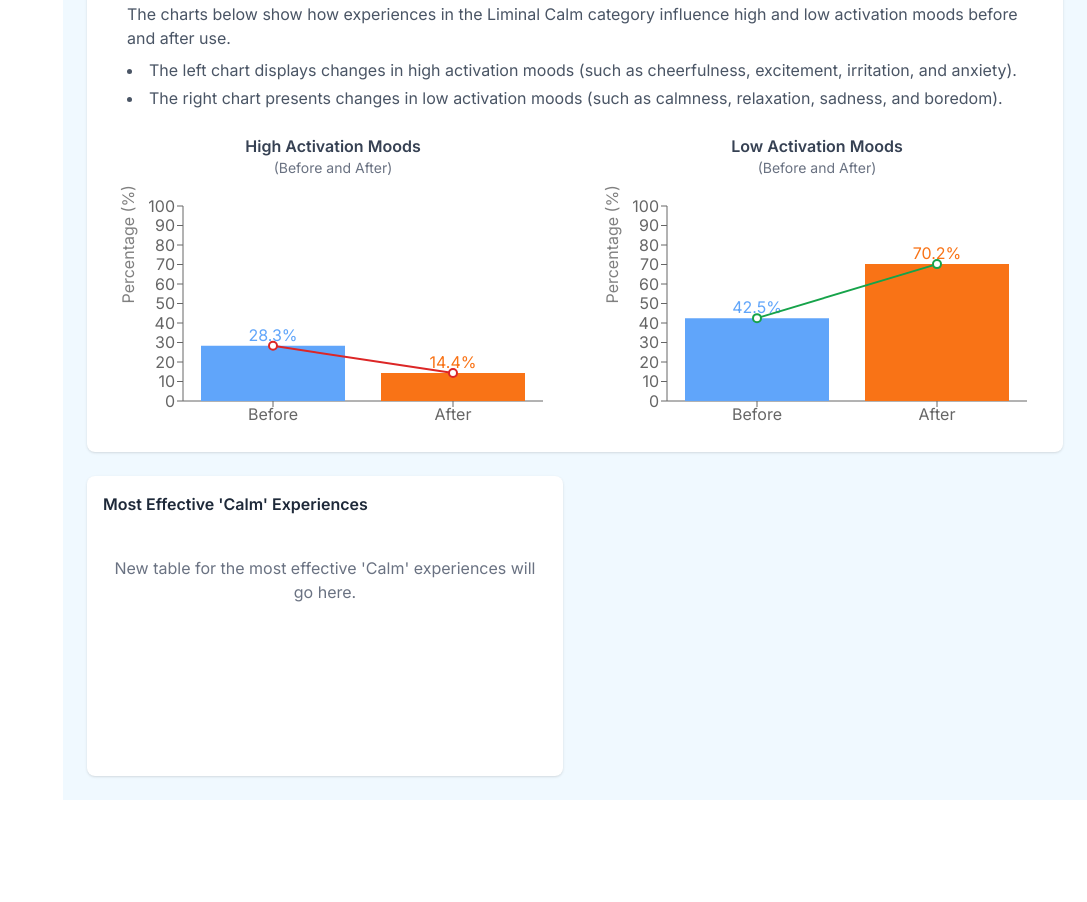
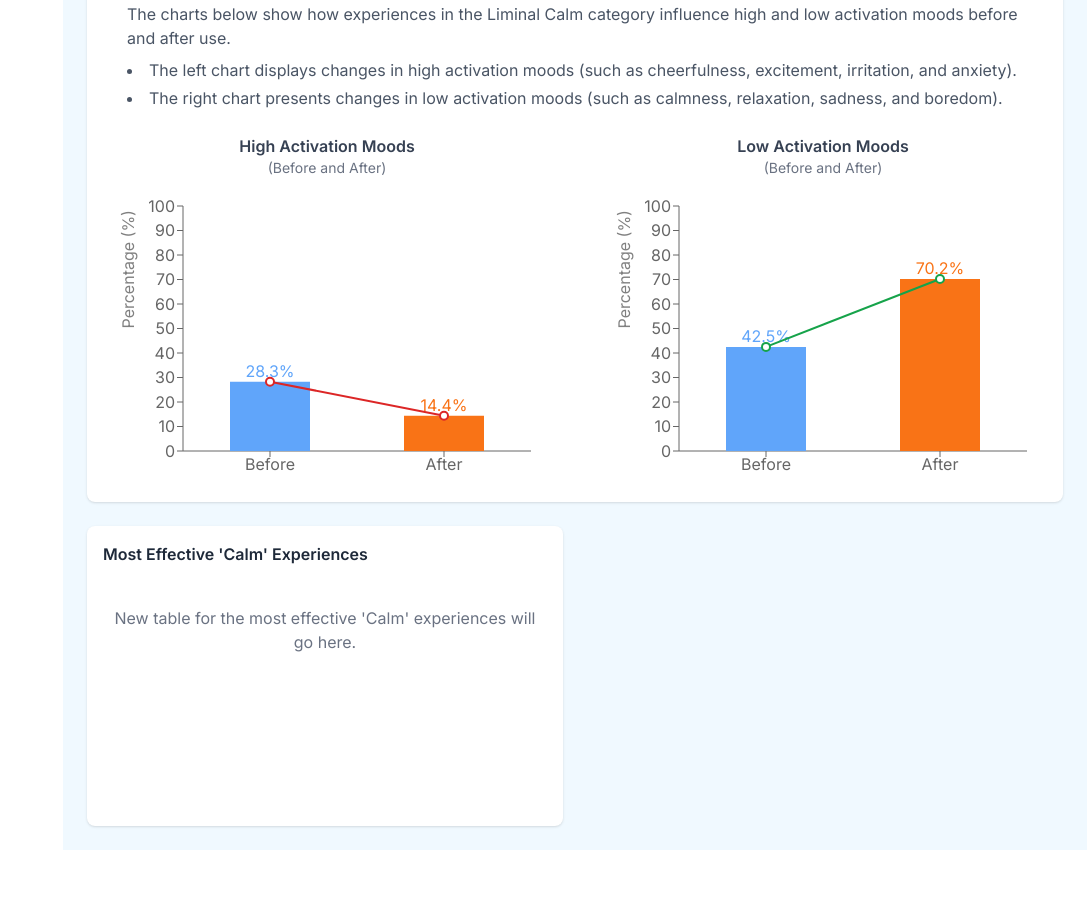
Before and after one commit to DrPaola-Araiza/liminal-dashboard-2, a Next.js app: page /analytics/calm in a window 1280 px wide. Shown: the part 2360-3262 px from the top of the page, without its empty margins (193-1280 px from the left). Built offline with nearby package versions, Linux system fonts and the light colour scheme.

Commit message:
Update CalmMoodActivationChart.tsx

```diff
--- a/components/CalmMoodActivationChart.tsx
+++ b/components/CalmMoodActivationChart.tsx
@@ -18,7 +18,8 @@
         <div className="w-full">
             <h4 className="text-center font-semibold text-gray-700">{title}</h4>
             <p className="text-center text-sm text-gray-500 mb-2">(Before and After)</p>
-            <ResponsiveContainer width="100%" height={250}>
+            {/* --- CHANGE: Increased height from 250 to 300 --- */}
+            <ResponsiveContainer width="100%" height={300}>
                 <ComposedChart data={chartData} margin={{ top: 20, right: 20, left: 20, bottom: 5 }}>
                     <XAxis dataKey="name" />
                     <YAxis
@@ -28,7 +29,8 @@
                         interval={0}
                     />
                     <Tooltip formatter={(value: any) => `${value}%`} />
-                    <Bar dataKey="value" name="">
+                    {/* --- CHANGE: Added barSize to make bars wider --- */}
+                    <Bar dataKey="value" name="" barSize={80}>
                         {
                             chartData.map((entry, index) => (
                                 <Cell key={`cell-${index}`} fill={index === 0 ? '#60a5fa' : afterBarColor} />
@@ -57,7 +59,6 @@
     <div className="w-full">
         <div className="max-w-4xl mx-auto mb-6">
             <h3 className="text-xl font-bold text-gray-800 text-center">Mood Activation Changes</h3>
-            {/* --- CHANGE: Alignment is now text-left --- */}
             <p className="mt-2 text-gray-600 text-left">
                 The charts below show how experiences in the Liminal Calm category influence high and low activation moods before and after use.
             </p>
@@ -66,7 +67,8 @@
                 <li>The right chart presents changes in low activation moods (such as calmness, relaxation, sadness, and boredom).</li>
             </ul>
         </div>
-        <div className="flex flex-col md:flex-row justify-around items-center gap-6">
+        {/* --- CHANGE: Increased gap from gap-6 to gap-12 for more space --- */}
+        <div className="flex flex-col md:flex-row justify-around items-center gap-12">
             <ActivationChart data={highActivationData} title="High Activation Moods" afterBarColor="#f97316" lineColor="#dc2626" />
             <ActivationChart data={lowActivationData} title="Low Activation Moods" afterBarColor="#f97316" lineColor="#16a34a" />
         </div>
```
